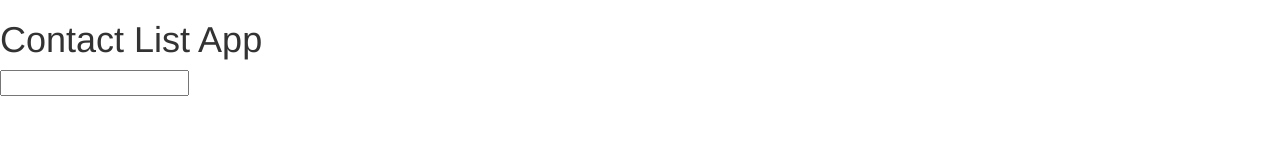
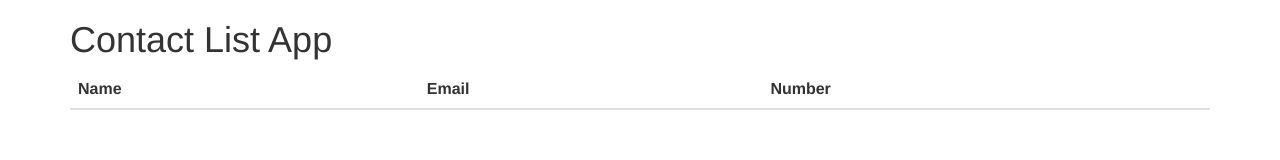
Before and after one commit to shishuwu/contactlistapp, a plain HTML site: page public/index.html in a window 1280 px wide. Drawn offline with nearby package versions, Linux system fonts and the light colour scheme.

Commit message:
Angular: Add controller

```diff
--- a/public/index.html
+++ b/public/index.html
@@ -1,5 +1,5 @@
 <!DOCTYPE>
-<html ng-app>
+<html ng-app="app">
     <head>
         <!-- Latest compiled and minified CSS -->
         <link rel="stylesheet" href="https://maxcdn.bootstrapcdn.com/bootstrap/3.3.5/css/bootstrap.min.css">
@@ -9,9 +9,23 @@
         <title>Contact List App</title>
     </head>
     <body>
-        <h1>Contact List App</h1>
+        <div class="container" ng-controller="AppCtrl">
+            <h1>Contact List App</h1>
+            <table class="table">
+                <thead>
+                    <tr>
+                        <th>Name</th>
+                        <th>Email</th>
+                        <th>Number</th>
+                    </tr>
+                </thead>
+            </table>
+<!--
+        </div>
         <input ng-model="test">
         {{test}}
+-->
         <script src="https://ajax.googleapis.com/ajax/libs/angularjs/1.4.5/angular.min.js"></script>
+        <script src="/controllers/controller.js"></script>
     </body>
 </html>
```
